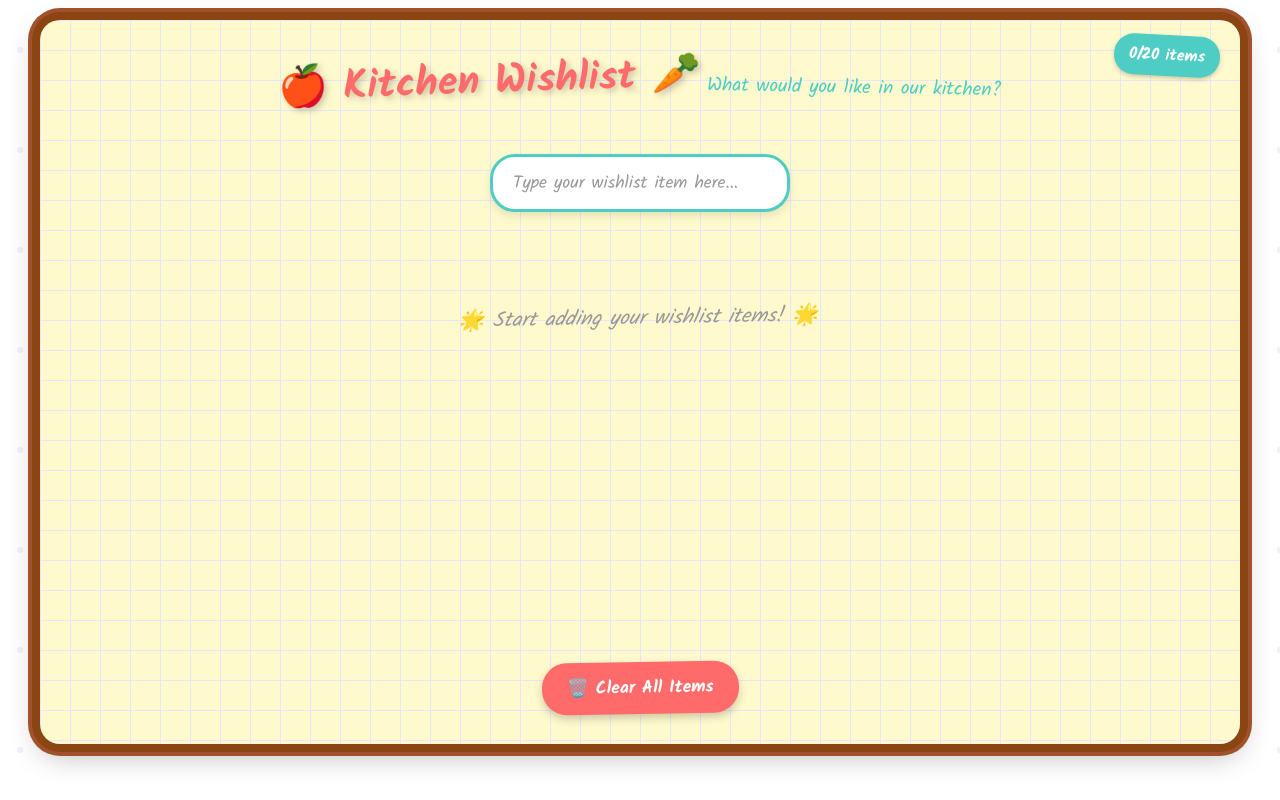
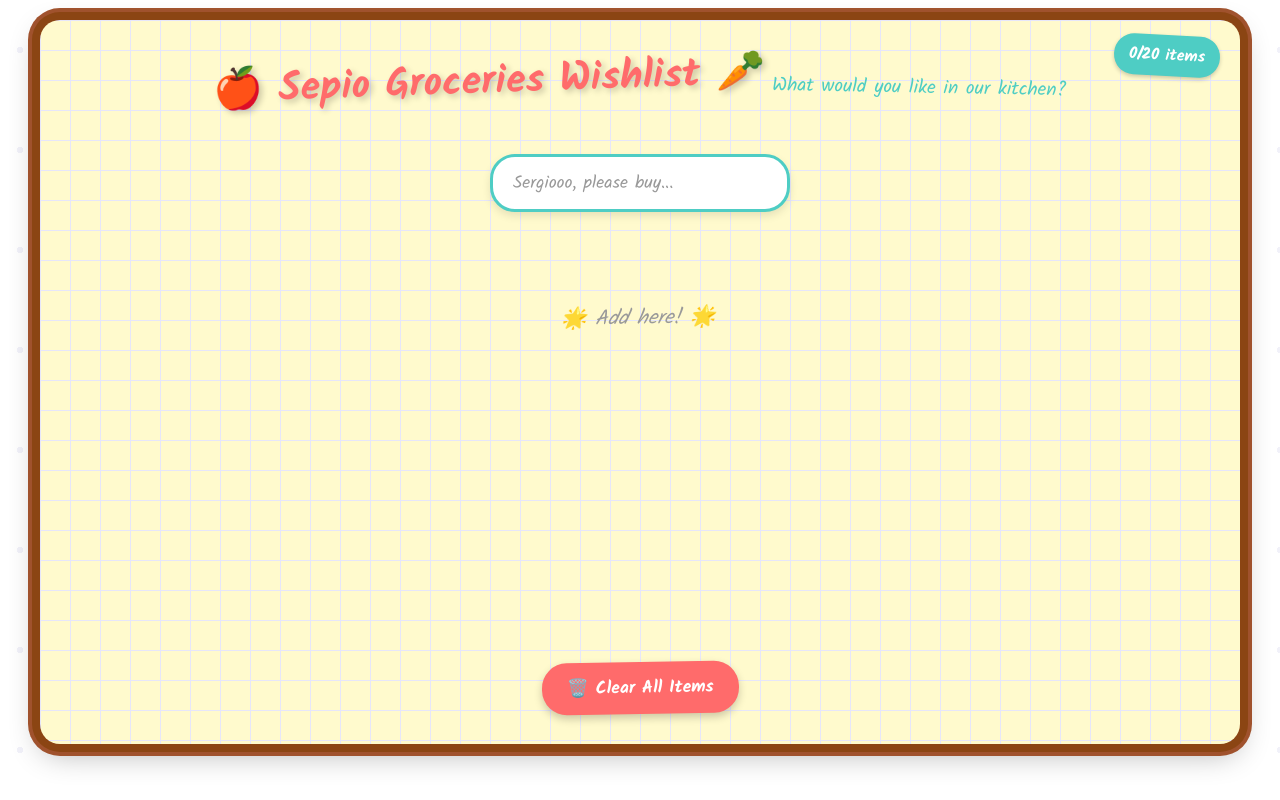
Before and after one commit to lucarso120/sepio-wishlist, a website: page index.html in a window 1280 px wide. Drawn offline with Linux system fonts and the light colour scheme.

Commit message:
Change captions

```diff
--- a/index.html
+++ b/index.html
@@ -257,7 +257,7 @@
         </div>
 
         <div class="header">
-            <h1 class="title">🍎 Kitchen Wishlist 🥕</h1>
+            <h1 class="title">🍎 Sepio Groceries Wishlist 🥕</h1>
             <p class="subtitle">What would you like in our kitchen?</p>
         </div>
 
@@ -266,7 +266,7 @@
                 type="text"
                 id="itemInput"
                 class="item-input"
-                placeholder="Type your wishlist item here..."
+                placeholder="Sergiooo, please buy..."
                 maxlength="50"
             >
             <div id="limitWarning" class="limit-warning" style="display: none;">
@@ -276,7 +276,7 @@
 
         <div class="board" id="wishlistBoard">
             <div class="empty-message" id="emptyMessage">
-                🌟 Start adding your wishlist items! 🌟
+                🌟 Add here! 🌟
             </div>
         </div>
 
```
